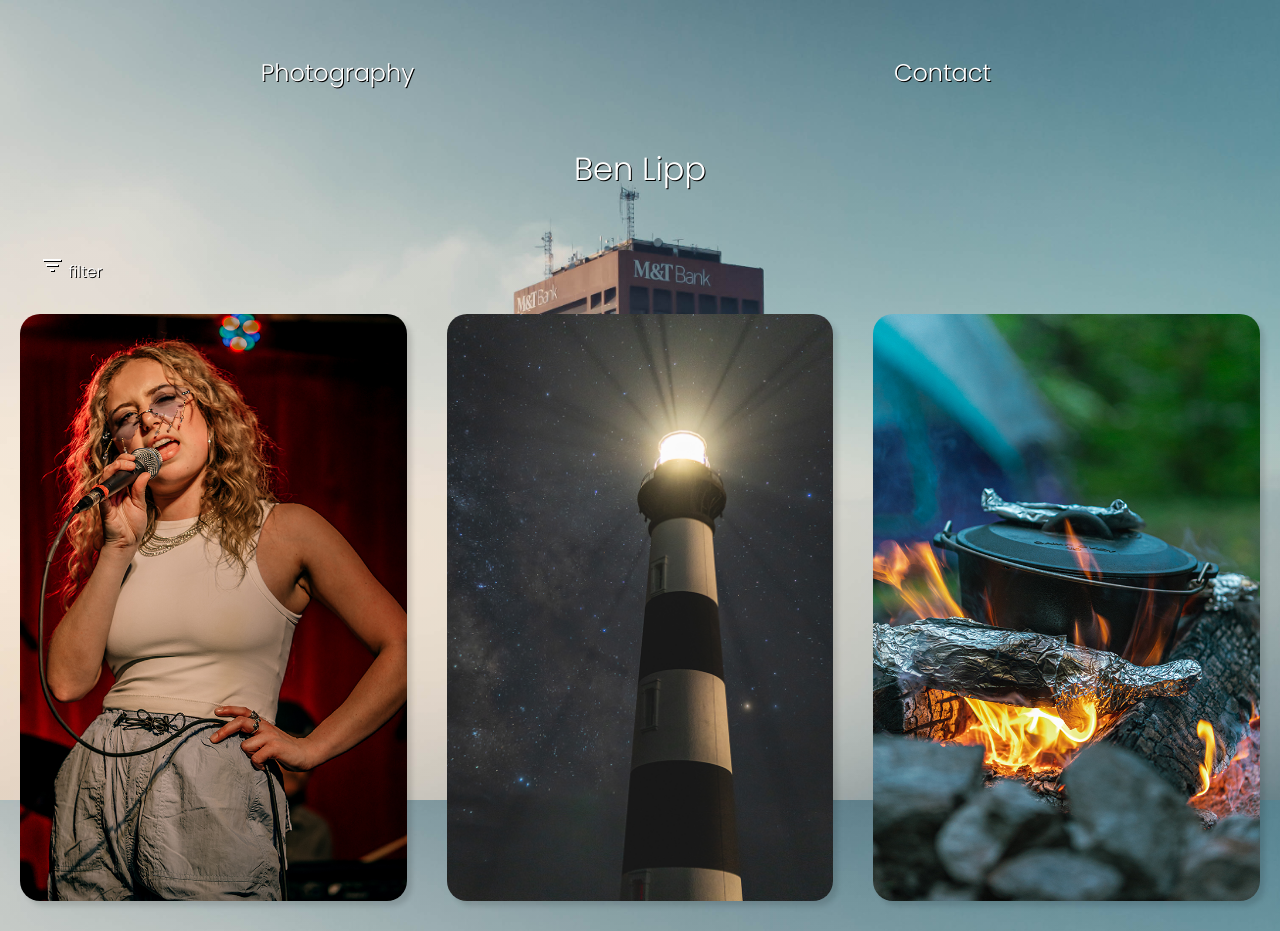
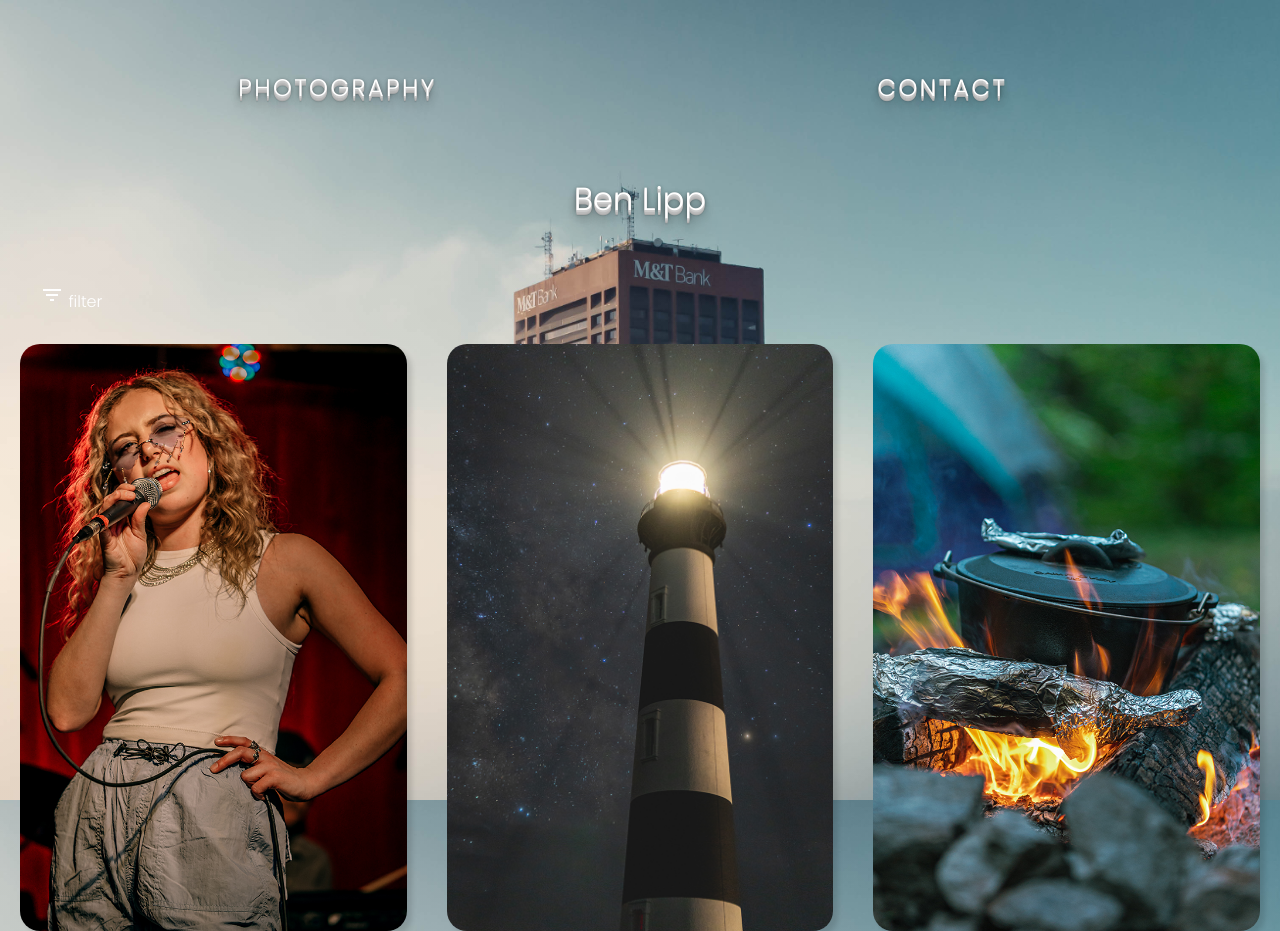
Before and after one commit to alphathunderwave/Photo_Portfolio, a plain HTML site: page index.html in a window 1280 px wide. Shown: the top 931 px of the page. Drawn offline with nearby package versions, Linux system fonts and the light colour scheme.

Commit message:
titles and fonts

```diff
--- a/index.html
+++ b/index.html
@@ -22,7 +22,7 @@
       </header>
       <div class="grad">
         <div class="name">
-          <h1>Ben Lipp</h1>
+          <h1 id="line-one">Ben Lipp</h1>
         </div>
         <div class="filter">
           <span class="material-symbols-outlined"> filter_list </span>
@@ -41,7 +41,7 @@
         <footer id="footer" class="footer">
           <h3>Contact</h3>
           <address>
-            <a href="mailto:benjamindlipp@gmail.com">benjamindlipp@gmail.com</a>.<br />
+            <a href="mailto:benjamindlipp@gmail.com">benjamindlipp@gmail.com</a><br />
           </address>
         </footer>
       </div>
--- a/style.css
+++ b/style.css
@@ -13,7 +13,18 @@ body {
   background-size: cover;
   color: white;
   scroll-behavior: smooth;
-  text-shadow: 1px 1px black;
+  text-shadow:0 1px 0 #ccc,
+  0 2px 0 #c9c9c9,
+  0 3px 0 #bbb,
+  0 4px 0 #b9b9b9,
+  0 5px 0 #aaa,
+  0 6px 1px rgba(0,0,0,.1),
+  0 0 5px rgba(0,0,0,.1),
+  0 1px 3px rgba(0,0,0,.3),
+  0 3px 5px rgba(0,0,0,.2),
+  0 5px 10px rgba(0,0,0,.25),
+  0 10px 10px rgba(0,0,0,.2),
+  0 20px 20px rgba(0,0,0,.15);color:#fff;
 }
 .header {
   justify-content: center;
@@ -31,16 +42,32 @@ h2 {
   font-weight: 300;
   text-align: center;
 }
+a {
+  color: #fff;
+  text-transform: uppercase;
+  text-decoration: none;
+  letter-spacing: 0.15em;
 
-a {
-  color: white;
-  text-decoration: none;
-  transition: scroll 1s ease-in-out;
+  display: inline-block;
+  padding: 15px 20px;
+  position: relative;
 }
-a:hover {
-  text-decoration: underline;
+a:after {
+  background: none repeat scroll 0 0 transparent;
+  bottom: 0;
+  content: "";
+  display: block;
+  height: 2px;
+  left: 50%;
+  position: absolute;
+  background: #fff;
+  transition: width 0.3s ease 0s, left 0.3s ease 0s;
+  width: 0;
 }
-
+a:hover:after {
+  width: 100%;
+  left: 0;
+}
 .name {
   text-align: center;
   margin-bottom: 50px !important;
@@ -52,6 +79,7 @@ a:hover {
   margin: 10px;
   margin-left: 40px;
   display: inline-block;
+  text-shadow: none;
 }
 .filter:hover {
   cursor: pointer;
@@ -64,6 +92,7 @@ a:hover {
   box-shadow: 5px 5px 5px rgba(0, 0, 0, 0.125);
   border-radius: 10px;
   z-index: 1;
+  overflow: hidden;
 }
 
 /* Links inside the dropdown */
```
Also changed, not shown: script.js (line endings or trailing spaces).
